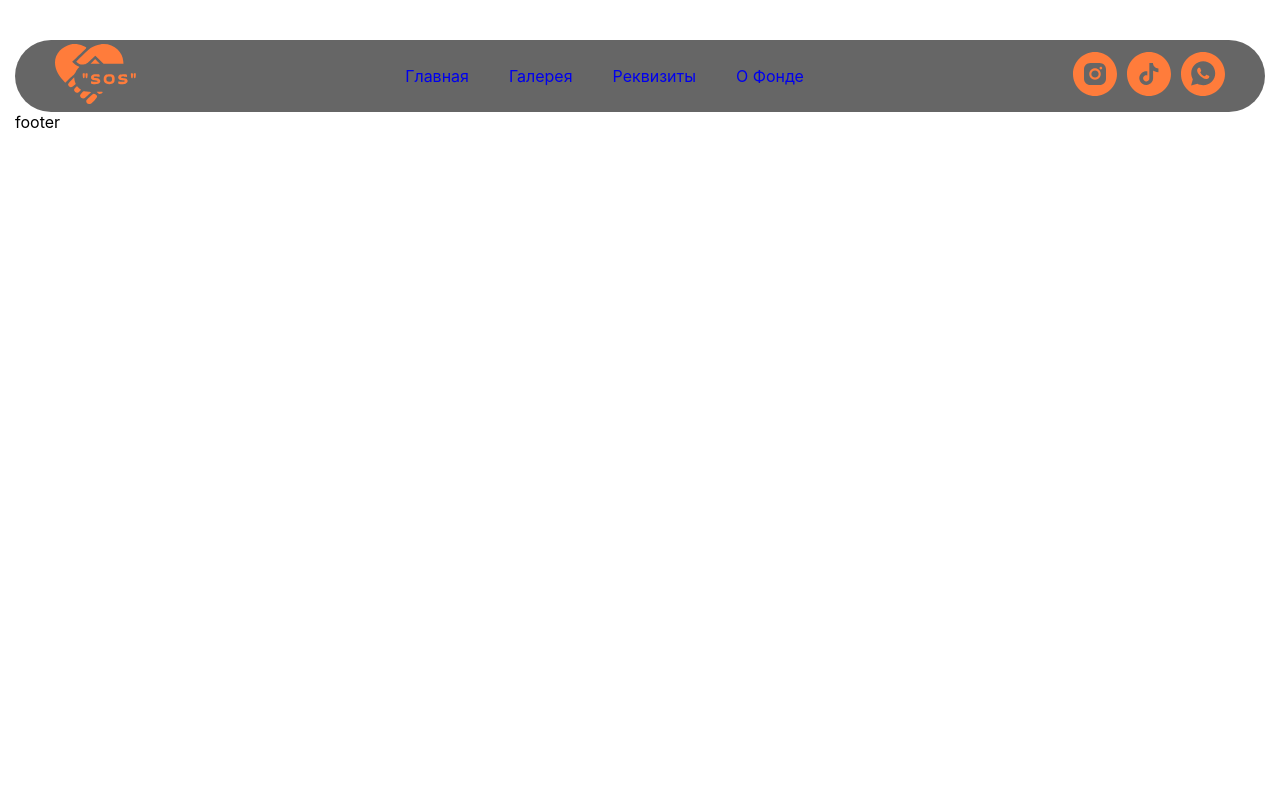
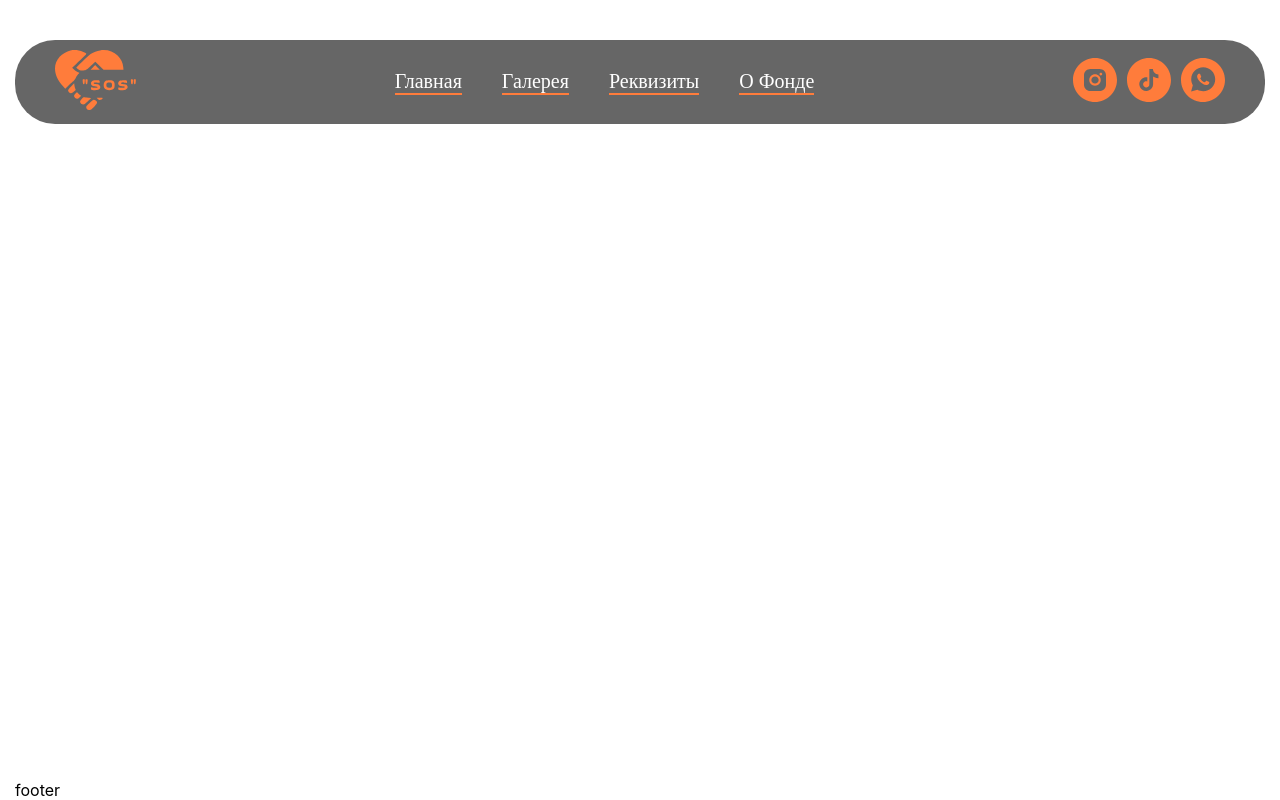
Before and after one commit to Asad220520/mbo-sos, a React (Create React App) app: page / in a window 1280 px wide. Built offline with nearby package versions, Linux system fonts and the light colour scheme.

Commit message:
revers (#1)
Co-authored-by: Asadhkm <asadhkm4@gmail.com>

```diff
--- a/src/components/Header/index.scss
+++ b/src/components/Header/index.scss
@@ -7,7 +7,7 @@
     align-items: center;
     border-radius: 40px;
     background: rgba(0, 0, 0, 0.60);
-    padding: 4px 40px;
+    padding: 10px 40px;
 
     &__logo {}
 
@@ -16,6 +16,18 @@
       align-items: center;
       gap: 40px;
 
+      a {
+        color: #FFF;
+        font-family: Montserrat;
+        font-size: 20px;
+        font-style: normal;
+        font-weight: 500;
+        line-height: normal;
+      }
+
+      .active {
+        border-bottom: 2px solid #FF7C3B;
+      }
     }
 
     &__btn {
--- a/src/index.css
+++ b/src/index.css
@@ -1,13 +1,23 @@
+html,
 body {
+  height: 100%;
   margin: 0;
-  font-family: -apple-system, BlinkMacSystemFont, 'Segoe UI', 'Roboto', 'Oxygen',
-    'Ubuntu', 'Cantarell', 'Fira Sans', 'Droid Sans', 'Helvetica Neue',
+  font-family: -apple-system, BlinkMacSystemFont, "Segoe UI", "Roboto", "Oxygen",
+    "Ubuntu", "Cantarell", "Fira Sans", "Droid Sans", "Helvetica Neue",
     sans-serif;
   -webkit-font-smoothing: antialiased;
   -moz-osx-font-smoothing: grayscale;
 }
+.App {
+  display: flex;
+  flex-direction: column;
+  min-height: 100vh;
+}
+.content {
+  flex: 1 1 auto;
+}
 
 code {
-  font-family: source-code-pro, Menlo, Monaco, Consolas, 'Courier New',
+  font-family: source-code-pro, Menlo, Monaco, Consolas, "Courier New",
     monospace;
 }
```
